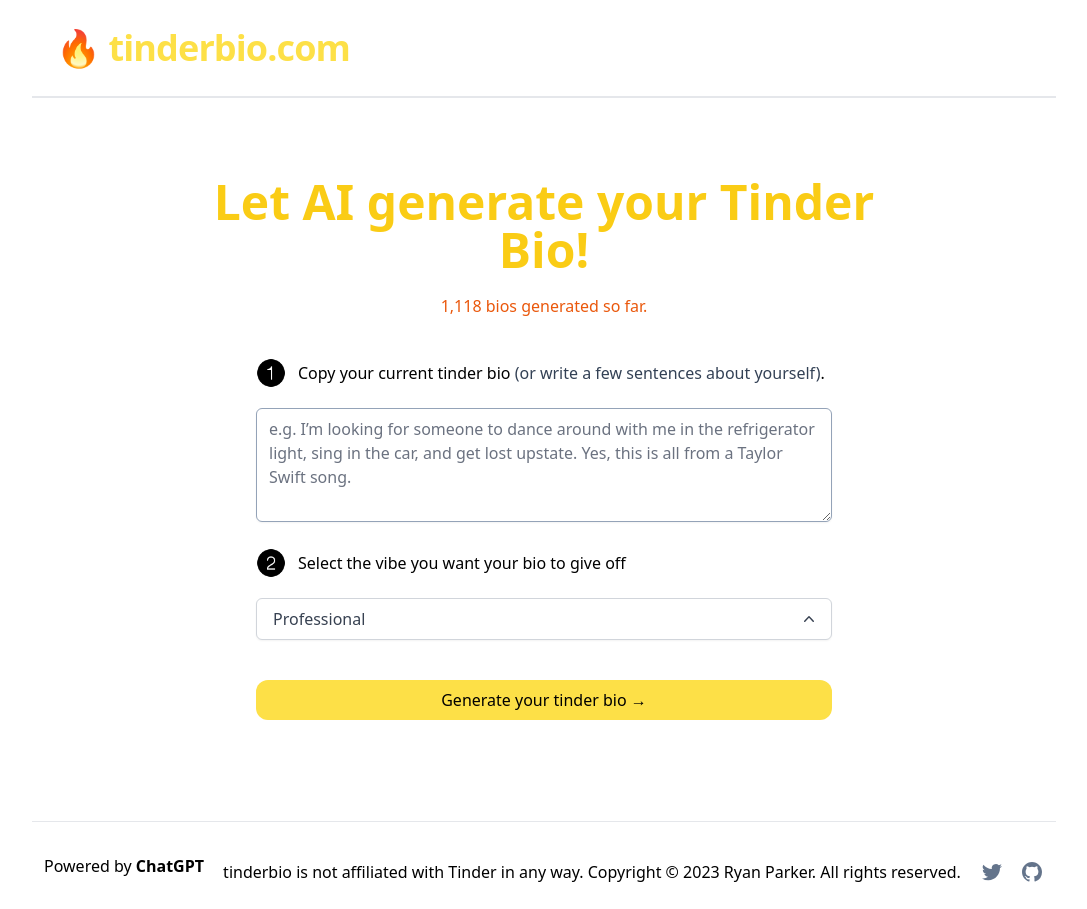
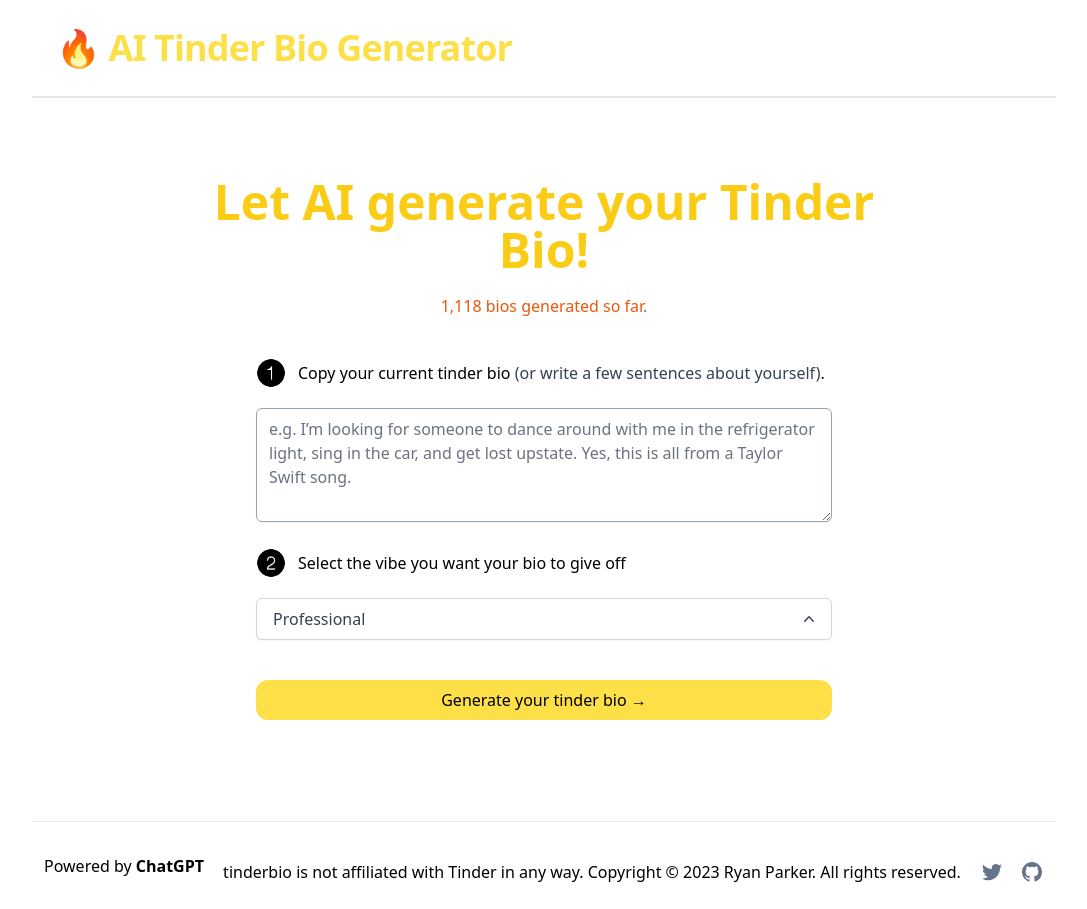
Before and after one commit to BullishAF/aidatingbio, a Next.js app: page / in a window 1280 px wide. Shown: the whole page, without its empty margins (96-1183 px from the left). Built offline with nearby package versions, Linux system fonts and the light colour scheme.

Commit message:
Update Header.tsx

```diff
--- a/components/Header.tsx
+++ b/components/Header.tsx
@@ -7,7 +7,7 @@ export default function Header() {
       <Link href="/" className="flex space-x-3">
 
         <h1 className="sm:text-4xl text-2xl text-yellow-300 font-bold ml-2 tracking-tight">
-       🔥 tinderbio.com
+       🔥 AI Tinder Bio Generator
         </h1>
       </Link>
 
```
